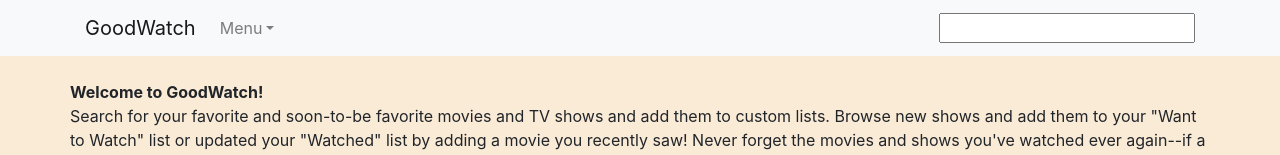
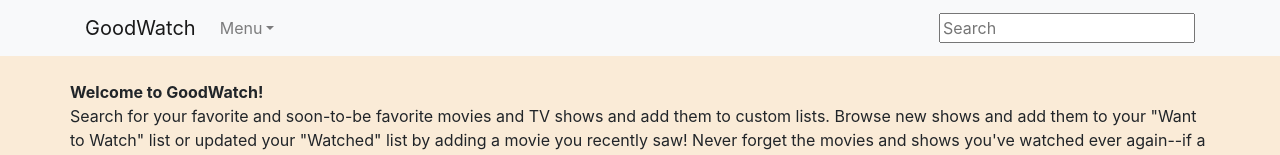
Before and after one commit to kienta1999/CSE437-GoodWatch, a React (Create React App) app in the folder frontend/: page / in a window 1280 px wide. Shown: the top 155 px of the page. Built offline with nearby package versions, Linux system fonts and the light colour scheme; no server answers.

Commit message:
added search bar placeholder

```diff
--- a/frontend/src/components/NavigationBar.jsx
+++ b/frontend/src/components/NavigationBar.jsx
@@ -3,7 +3,7 @@ const NavigationBar = ({ handleSubmit, query }) => {
   // const profileUrl = `/profile/${movie.imdbID}`;
   const form = handleSubmit && (
     <form onSubmit={handleSubmit}>
-      <input type="text" ref={query} />
+      <input type="text" placeholder="Search" ref={query} />
     </form>
   );
   return (
```
